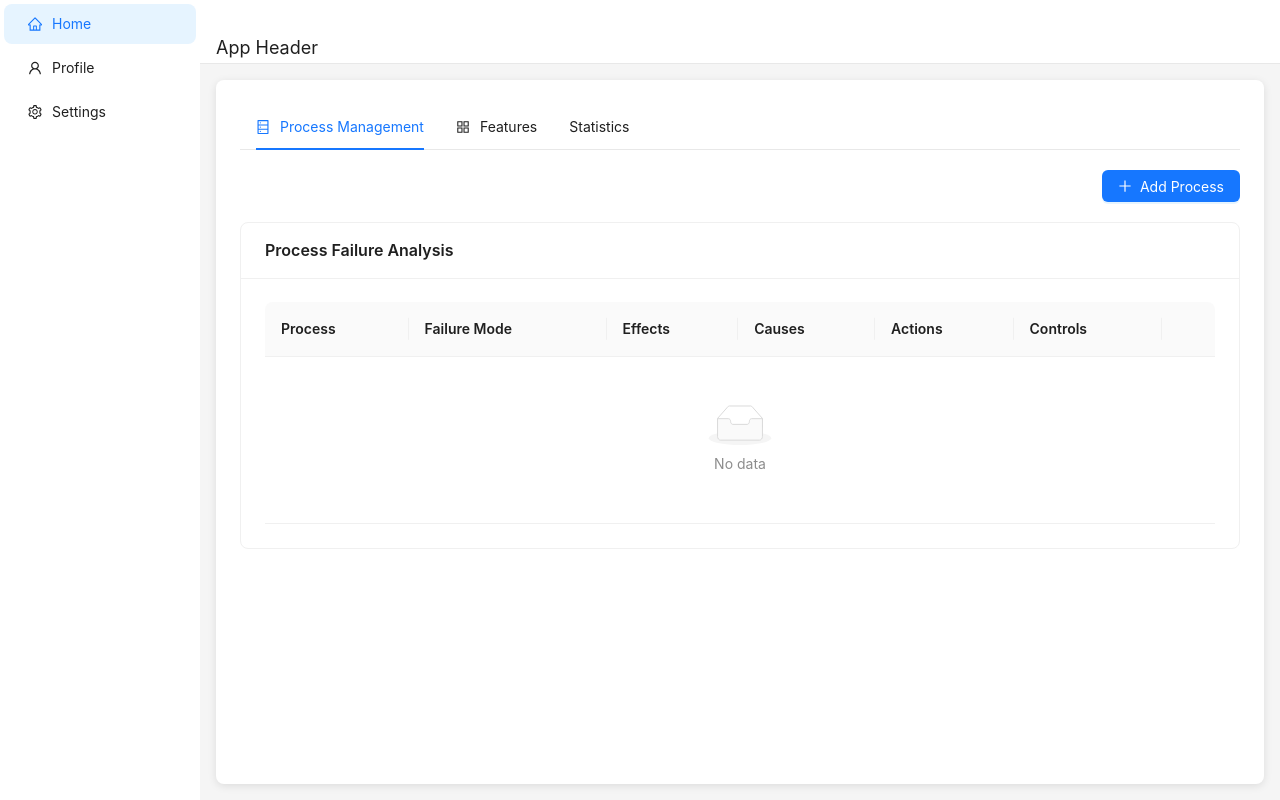
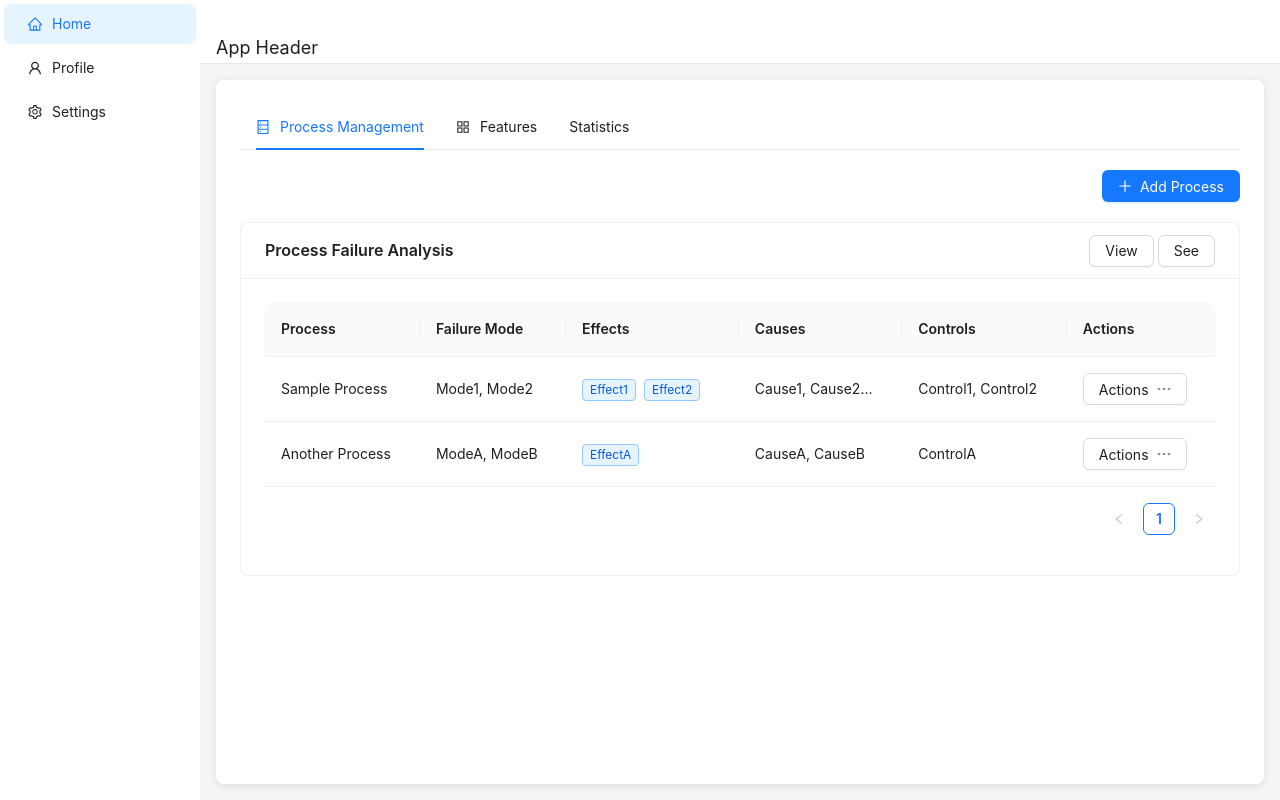
Before and after one commit to groshiniprasad/formCreation, a React (Vite) app: page / in a window 1280 px wide. Built offline with nearby package versions, Linux system fonts and the light colour scheme.

Commit message:
added export fucntionality

```diff
--- a/src/components/Home/PrcoessManagement/PrcoessManagementTable.jsx
+++ b/src/components/Home/PrcoessManagement/PrcoessManagementTable.jsx
@@ -1,25 +1,97 @@
-import React, { useContext, useMemo } from "react";
-import { Table, Card, Tag, Tooltip, Dropdown, Menu, Button } from "antd";
-import { DownOutlined, DashOutlined  } from "@ant-design/icons";
+import React, { useContext, useMemo, useState } from "react";
+import { Table, Card, Tag, Tooltip, Dropdown, Menu, Button, Modal } from "antd";
+import { DownOutlined, DashOutlined } from "@ant-design/icons";
+import * as XLSX from "xlsx";
 import { ProcessContext } from "../../../context/processStageContext";
 
+
 const sampleData = [
-  // Sample data structure
   {
     process: "Sample Process",
     failureMode: ["Mode1", "Mode2"],
     effects: ["Effect1", "Effect2"],
     causes: ["Cause1", "Cause2", "Cause3"],
+    controls: ["Control1", "Control2"],
     actions: ["Action1", "Action2"],
   },
+  {
+    process: "Another Process",
+    failureMode: ["ModeA", "ModeB"],
+    effects: ["EffectA"],
+    causes: ["CauseA", "CauseB"],
+    controls: ["ControlA"],
+    actions: ["ActionA"],
+  },
 ];
-
-const processActions = ["View", "Download", "Edit"];
-
 const TableComponent = () => {
   const { processValues } = useContext(ProcessContext);
-  const data = processValues ? processValues.process_steps : sampleData;
-  console.log("Data:", data);
+  const [isModalOpen, setIsModalOpen] = useState(false);
+
+  const data = processValues.length ? processValues : sampleData;
+  const processActions = [
+    { label: "View", func: (row) => handleExportRow(row) },
+    { label: "Download", func: () => console.log("Download") },
+    { label: "Delete", func: () => console.log("Delete") },
+  ];
+
+
+  let rows = [];
+  const handleExportRow = () => {
+    const formData = processValues.length ? processValues : sampleData;
+
+    let mergeRanges = [];
+
+    let rowStart = 1; // Start row for merging cells
+
+    formData.forEach((item) => {
+        // Find the maximum number of rows needed for this process step
+        const maxRows = Math.max(
+            item.failureMode.length || 1,
+            item.effects.length || 1,
+            item.causes.length || 1,
+            item.controls.length || 1,
+            item.actions.length || 1
+        );
+
+        for (let i = 0; i < maxRows; i++) {
+            rows.push({
+                "Process / Process Step": i === 0 ? item.process : "", // Only keep process step in first row
+                "Potential Failure Mode": item.failureMode[i] || "",
+                "Potential Failure Effects": item.effects[i] || "",
+                "Potential Causes": item.causes[i] || "",
+                "Current Controls": item.controls[i] || "",
+                "Actions Recommended": item.actions[i] || "",
+            });
+        }
+
+        // Keep track of merged cell range
+        if (maxRows > 1) {
+            mergeRanges.push([rowStart + 1, rowStart + maxRows]); // Adjust for Excel row index (1-based)
+        }
+        rowStart += maxRows;
+    });
+
+    // Convert data to worksheet
+    const ws = XLSX.utils.json_to_sheet(rows, { origin: "A1" });
+
+    // Create a workbook and append sheet
+    const wb = XLSX.utils.book_new();
+    XLSX.utils.book_append_sheet(wb, ws, "Failure Analysis");
+
+    // Apply merged cell formatting for process steps
+    const wsRef = wb.Sheets["Failure Analysis"];
+    mergeRanges.forEach(([start, end]) => {
+        wsRef["!merges"] = wsRef["!merges"] || [];
+        wsRef["!merges"].push({ s: { r: start, c: 0 }, e: { r: end - 1, c: 0 } }); // Merge Process Step Column (A)
+    });
+
+    // Export file
+    XLSX.writeFile(wb, "Process_Failure_Analysis.xlsx");
+
+    /*   setExcelData(jsonData);
+      setIsModalOpen(true);  */
+  };
+
   const columns = useMemo(() => [
     { title: "Process", dataIndex: "process", key: "process" },
     {
@@ -53,68 +125,31 @@ const TableComponent = () => {
         </Tooltip>
       ),
     },
-  {
-      title: "Actions",
-      dataIndex: "actions",
-      key: "actions",
-      render: (items) => {
-        return (
-          items && (
-            <Dropdown
-              menu={{
-                items: items.map((item, index) => ({
-                  key: index,
-                  label: item,
-                })),
-              }}
-            >
-              <Button>
-                Actions <DownOutlined />
-              </Button>
-            </Dropdown>
-          )
-        );
-      },
-    },
     {
       title: "Controls",
       dataIndex: "controls",
       key: "controls",
-      render: (items) => {
-        return (
-          items && (
-            <Dropdown
-              menu={{
-                items: items.map((item, index) => ({
-                  key: index,
-                  label: item,
-                })),
-              }}
-            >
-              <Button>
-                Actions <DownOutlined />
-              </Button>
-            </Dropdown>
-          )
-        );
-      },
+      render: (items) => (items?.length ? items.join(", ") : "-"),
     },
     {
-      title: "",
+      title: "Actions",
       dataIndex: "columnActions",
       key: "columnActions",
-      render: (actions) => (
+      render: (actions, row) => (
         actions && (
           <Dropdown
-            menu={{
-              items: actions.map((item, index) => ({
-                key: index,
-                label: item,
-              })),
-            }}
+            overlay={
+              <Menu>
+                {actions.map(({ label, func }, index) => (
+                  <Menu.Item key={index} onClick={() => func(row)}>
+                    {label}
+                  </Menu.Item>
+                ))}
+              </Menu>
+            }
           >
             <Button>
-            <DashOutlined />
+              Actions <DashOutlined />
             </Button>
           </Dropdown>
         )
@@ -122,19 +157,39 @@ const TableComponent = () => {
     },
   ], []);
 
-  const memoizedData = useMemo(() => data?.map((item, index) => ({
+  const memoizedData = useMemo(() => data.map((item, index) => ({
     key: index,
     ...item,
     columnActions: processActions,
   })), [data]);
 
   return (
-    <Card title="Process Failure Analysis" style={{ marginTop: 20 }}>
-      <Table
-        dataSource={memoizedData}
-        columns={columns}
-        pagination={{ pageSize: 5 }}
-      />
+    <Card title="Process Failure Analysis" style={{ marginTop: 20 }} extra={<><Button onClick={handleExportRow}>View</Button> <Button onClick={() => setIsModalOpen(true)}>See</Button></>}>
+      <Table dataSource={memoizedData} columns={columns} pagination={{ pageSize: 5 }} />
+      <Modal title="Excel Data" open={isModalOpen} onCancel={() => setIsModalOpen(false)} footer={null} width={600}>
+        {rows.length > 0 ? (
+          <table border="1" style={{ width: "100%", textAlign: "center" }}>
+            <thead>
+              <tr>
+                {Object.keys(rows[0]).map((key) => (
+                  <th key={key}>{key}</th>
+                ))}
+              </tr>
+            </thead>
+            <tbody>
+              {rows.map((row, rowIndex) => (
+                <tr key={rows}>
+                  {Object.entries(row).map(([key, value]) => (
+                    <td key={`${rowIndex}-${key}`}>{value}</td>
+                  ))}
+                </tr>
+              ))}
+            </tbody>
+          </table>
+        ) : (
+          <p>No Excel Data Available</p>
+        )}
+      </Modal>
     </Card>
   );
 };
```
